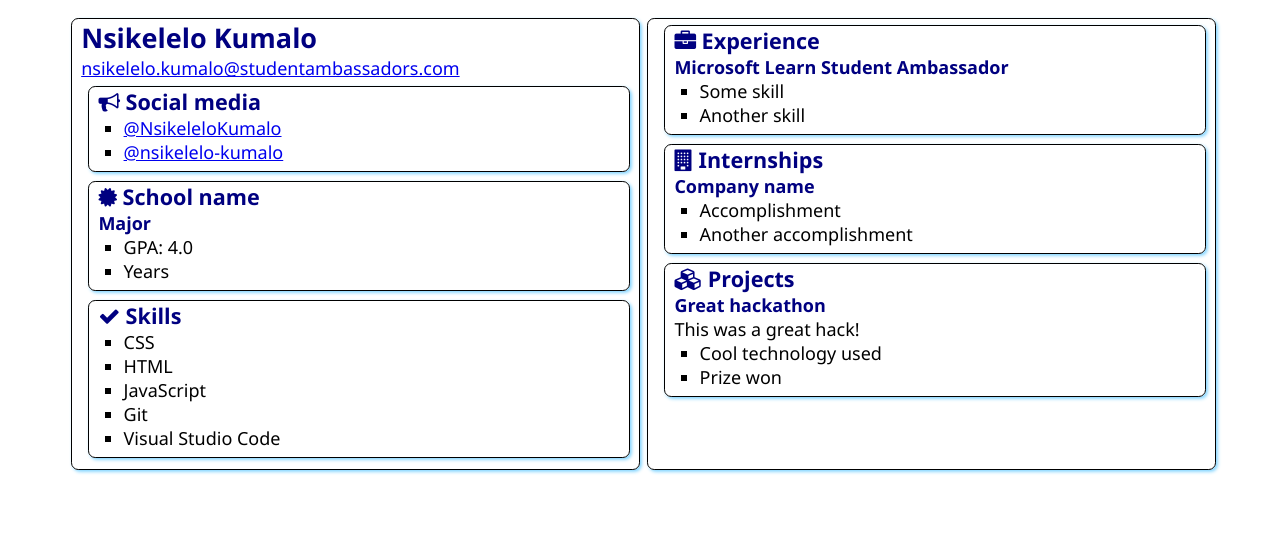
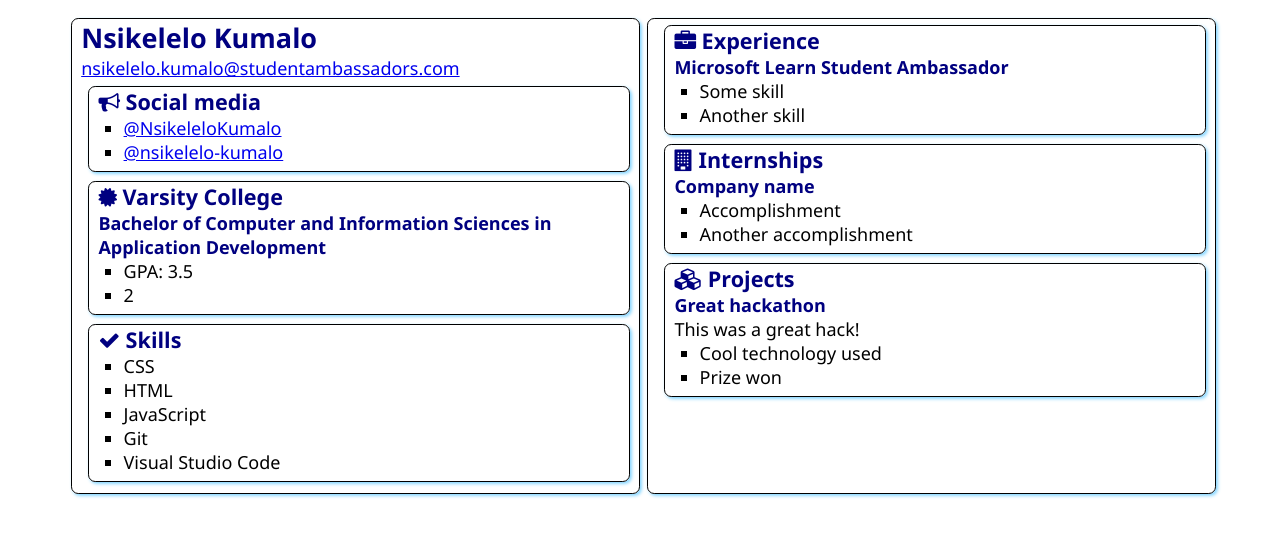
Before and after one commit to NsikeleloKumalo/SATechnicalOnboarding, a plain HTML site: page src/index.html in a window 1280 px wide. Drawn offline with Linux system fonts and the light colour scheme.

Commit message:
School
Varsity College
Bachelor of Computer and Information Sciences in Application Development
3.5

```diff
--- a/src/index.html
+++ b/src/index.html
@@ -31,12 +31,12 @@
                 <div class="education">
                     <h2>
                         <i class="fa fa-certificate" aria-hidden="true"></i>
-                        School name
+                        Varsity College
                     </h2>
-                    <h3>Major</h3>
+                    <h3>Bachelor of Computer and Information Sciences in Application Development</h3>
                     <ul>
-                        <li>GPA: 4.0</li>
-                        <li>Years</li>
+                        <li>GPA: 3.5</li>
+                        <li>2</li>
                     </ul>
                 </div>
             </section>
```
